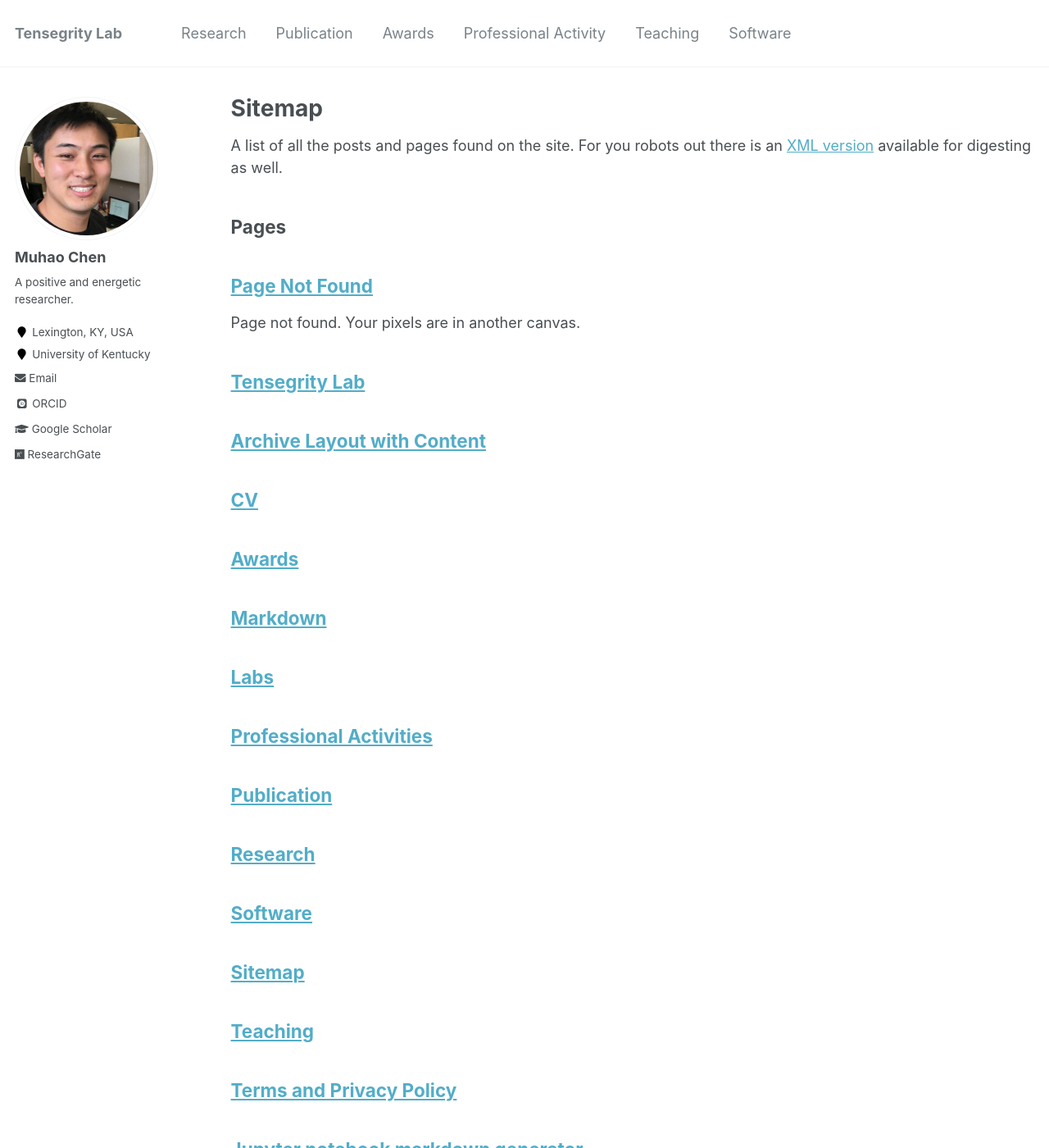
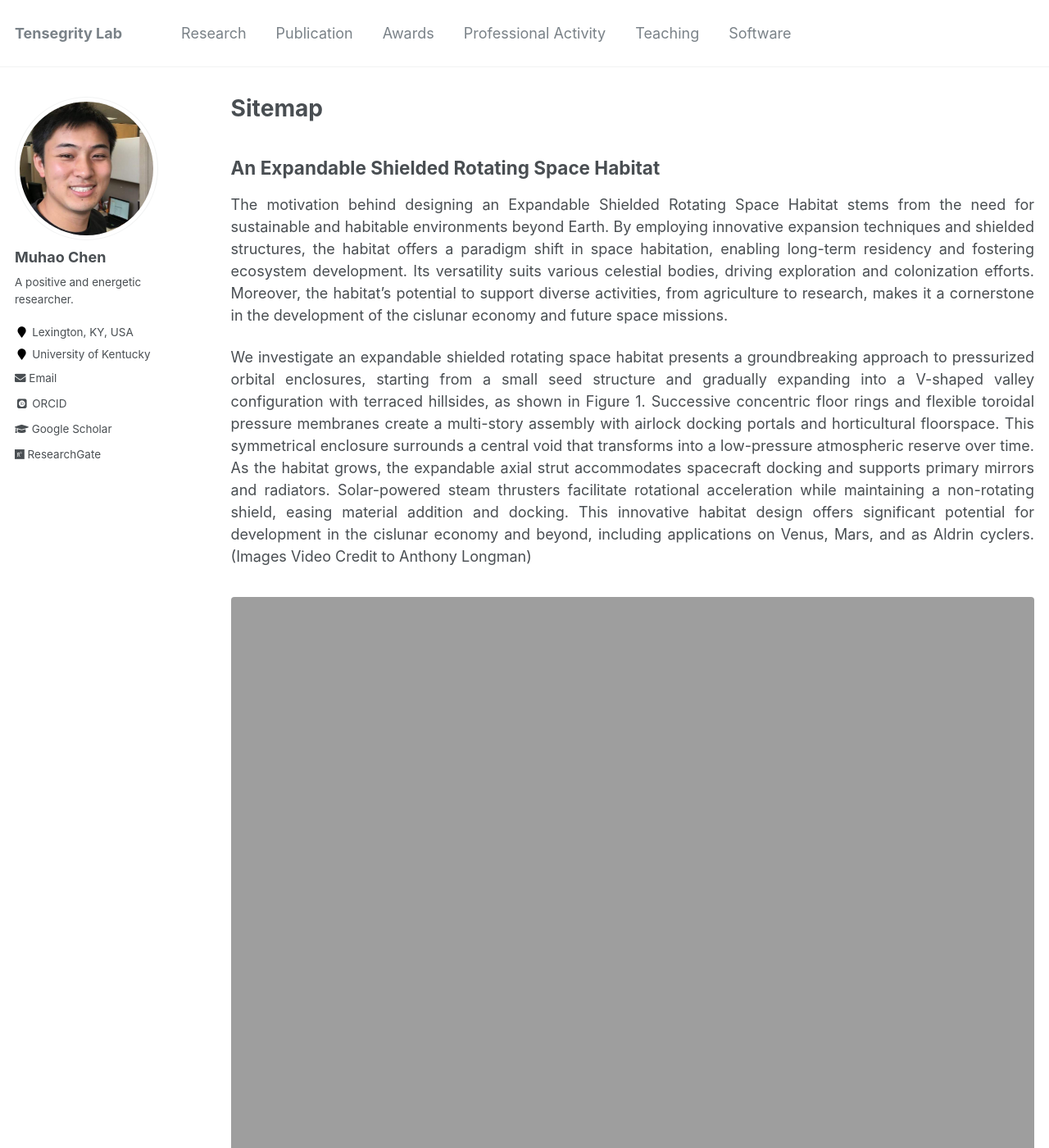
Before and after one commit to Muhao-Chen/muhao-chen.github.io, a Jekyll site: the page built from _pages/sitemap.md, in a window 1280 px wide and 1400 px high. Shown: the whole window at 82% size. Built offline with Jekyll 4.4.1, drawn with Linux system fonts in a browser that asks for light colours; some web fonts are replaced; some of the changed text lies outside the part shown.

Commit message:
Update sitemap.md

```diff
--- a/_pages/sitemap.md
+++ b/_pages/sitemap.md
@@ -5,33 +5,14 @@ permalink: /sitemap/
 author_profile: true
 ---
 
-{% include base_path %}
+<div style="text-align: justify;" markdown="1">
 
-A list of all the posts and pages found on the site. For you robots out there is an [XML version]({{ base_path }}/sitemap.xml) available for digesting as well.
+## An Expandable Shielded Rotating Space Habitat
+The motivation behind designing an Expandable Shielded Rotating Space Habitat stems from the need for sustainable and habitable environments beyond Earth. By employing innovative expansion techniques and shielded structures, the habitat offers a paradigm shift in space habitation, enabling long-term residency and fostering ecosystem development. Its versatility suits various celestial bodies, driving exploration and colonization efforts. Moreover, the habitat's potential to support diverse activities, from agriculture to research, makes it a cornerstone in the development of the cislunar economy and future space missions.
 
-<h2>Pages</h2>
-{% for post in site.pages %}
-  {% include archive-single.html %}
-{% endfor %}
+We investigate an expandable shielded rotating space habitat presents a groundbreaking approach to pressurized orbital enclosures, starting from a small seed structure and gradually expanding into a V-shaped valley configuration with terraced hillsides, as shown in Figure 1. Successive concentric floor rings and flexible toroidal pressure membranes create a multi-story assembly with airlock docking portals and horticultural floorspace. This symmetrical enclosure surrounds a central void that transforms into a low-pressure atmospheric reserve over time. As the habitat grows, the expandable axial strut accommodates spacecraft docking and supports primary mirrors and radiators. Solar-powered steam thrusters facilitate rotational acceleration while maintaining a non-rotating shield, easing material addition and docking. This innovative habitat design offers significant potential for development in the cislunar economy and beyond, including applications on Venus, Mars, and as Aldrin cyclers. (Images Video Credit to Anthony Longman)
 
-<h2>Posts</h2>
-{% for post in site.posts %}
-  {% include archive-single.html %}
-{% endfor %}
 
-{% capture written_label %}'None'{% endcapture %}
+<figure><img src="{{ site.url }}/images/rffi/habitat_two.png" width="800"/></figure>
 
-{% for collection in site.collections %}
-{% unless collection.output == false or collection.label == "posts" %}
-  {% capture label %}{{ collection.label }}{% endcapture %}
-  {% if label != written_label %}
-  <h2>{{ label }}</h2>
-  {% capture written_label %}{{ label }}{% endcapture %}
-  {% endif %}
-{% endunless %}
-{% for post in collection.docs %}
-  {% unless collection.output == false or collection.label == "posts" %}
-  {% include archive-single.html %}
-  {% endunless %}
-{% endfor %}
-{% endfor %}
+<figure><img src="{{ site.url }}/images/rffi/habitat_video.gif" width="100px" height="100px"/></figure>
```
